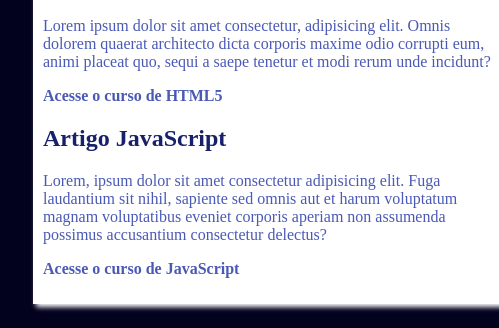
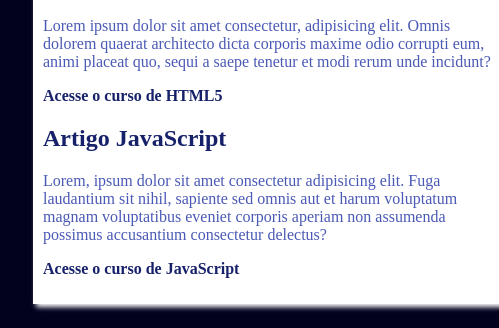
Before and after one commit to 01-GABRIEL-SML/Projeto_Site, a plain HTML site: page index.html in a window 1280 px wide. Shown: the part 231-559 px from the top of the page, 317-816 px from the left. Drawn offline with Linux system fonts and the light colour scheme.

Commit message:
Update index.html

```diff
--- a/index.html
+++ b/index.html
@@ -19,7 +19,7 @@
             <img class="ldRight" src="imagens/curso-html-css.png" alt="imagem HTML">
             <p>Lorem ipsum dolor sit amet consectetur, adipisicing elit. Omnis dolorem quaerat architecto dicta corporis maxime odio corrupti eum, animi placeat quo, sequi a saepe tenetur et modi rerum unde incidunt?</p>
             <a href="curso-html.html">
-                <p style="color: 16216a;">Acesse o curso de HTML5</p>
+                <p style="color: #16216a;">Acesse o curso de HTML5</p>
             </a>
         </article>
         <article>
@@ -27,7 +27,7 @@
             <img class="ldRight" src="imagens/curso-javascript.png" alt="imagem JavaScript">
             <p>Lorem, ipsum dolor sit amet consectetur adipisicing elit. Fuga laudantium sit nihil, sapiente sed omnis aut et harum voluptatum magnam voluptatibus eveniet corporis aperiam non assumenda possimus accusantium consectetur delectus?</p>
             <a href="curso-js.html">
-                <p style="color: 16216a;">Acesse o curso de JavaScript</p>
+                <p style="color: #16216a;">Acesse o curso de JavaScript</p>
             </a>
         </article>
     </main>
```
